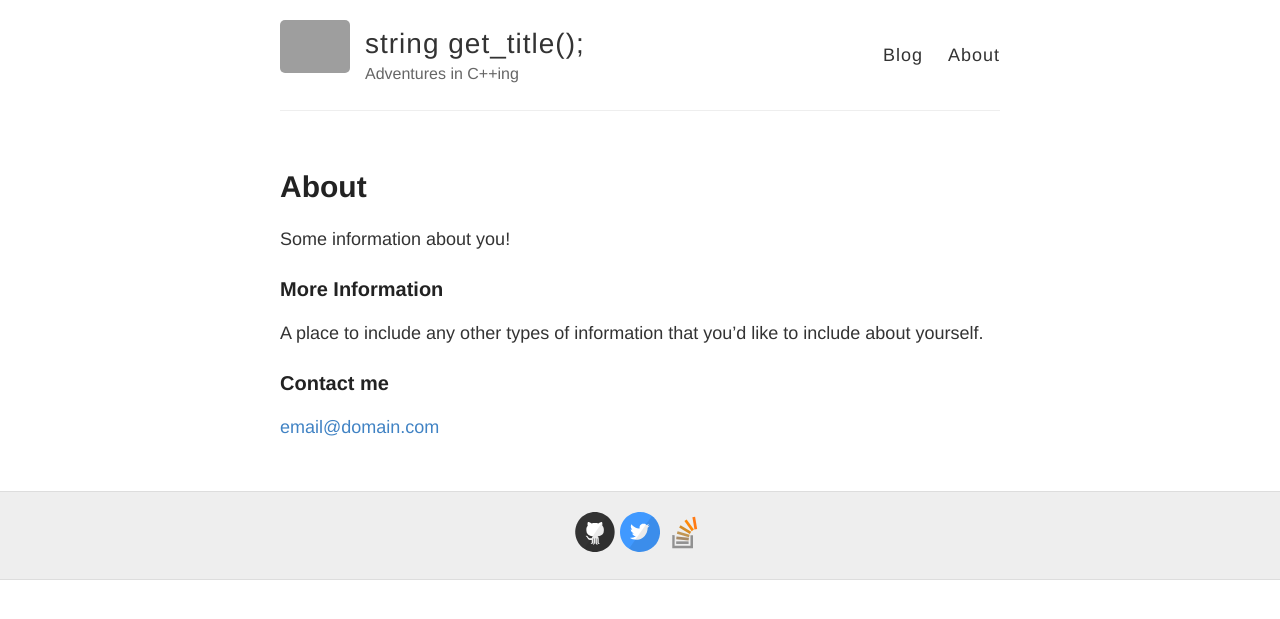
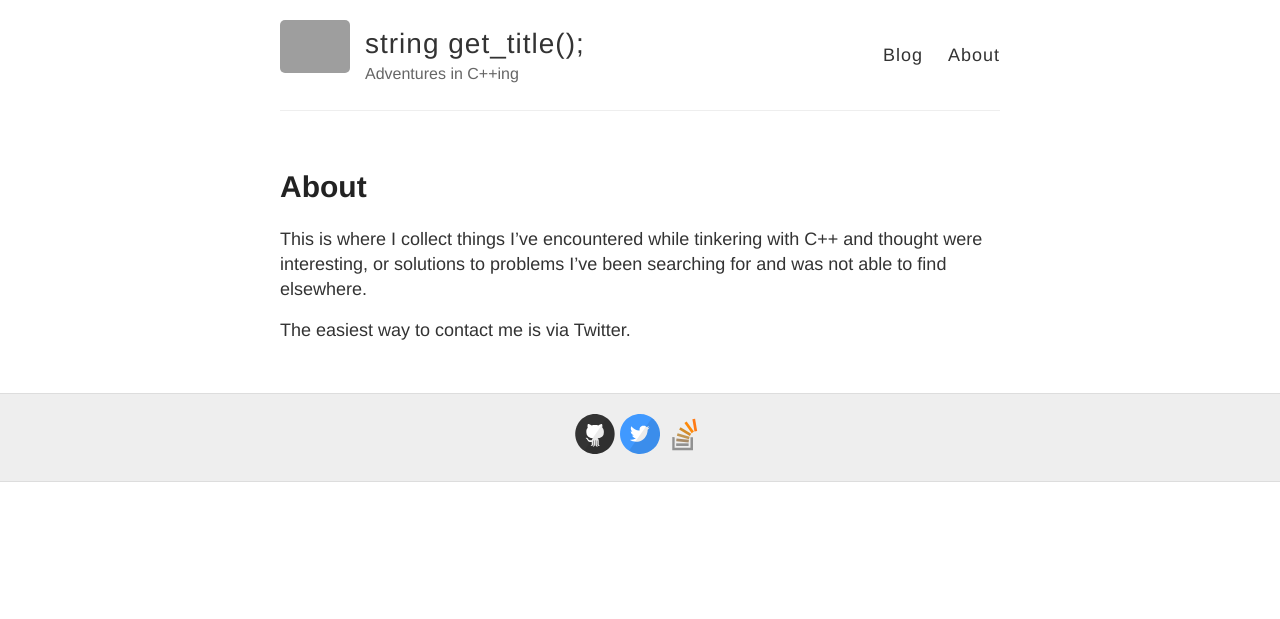
Before and after one commit to bewuethr/bewuethr.github.io, a Jekyll site: the page built from about.md, in a window 1280 px wide. Shown: the top 619 px of the page. Built offline with Jekyll 4.4.1, drawn with Linux system fonts in a browser that asks for light colours; Markdown is read by kramdown in place of the engine named in the settings; grey boxes are pictures that could not be loaded.

Commit message:
Update about.md

```diff
--- a/about.md
+++ b/about.md
@@ -4,12 +4,6 @@ title: About
 permalink: /about/
 ---
 
-Some information about you!
+This is where I collect things I've encountered while tinkering with C++ and thought were interesting, or solutions to problems I've been searching for and was not able to find elsewhere.
 
-### More Information
-
-A place to include any other types of information that you'd like to include about yourself.
-
-### Contact me
-
-[email@domain.com](mailto:email@domain.com)
+The easiest way to contact me is via Twitter.
```
